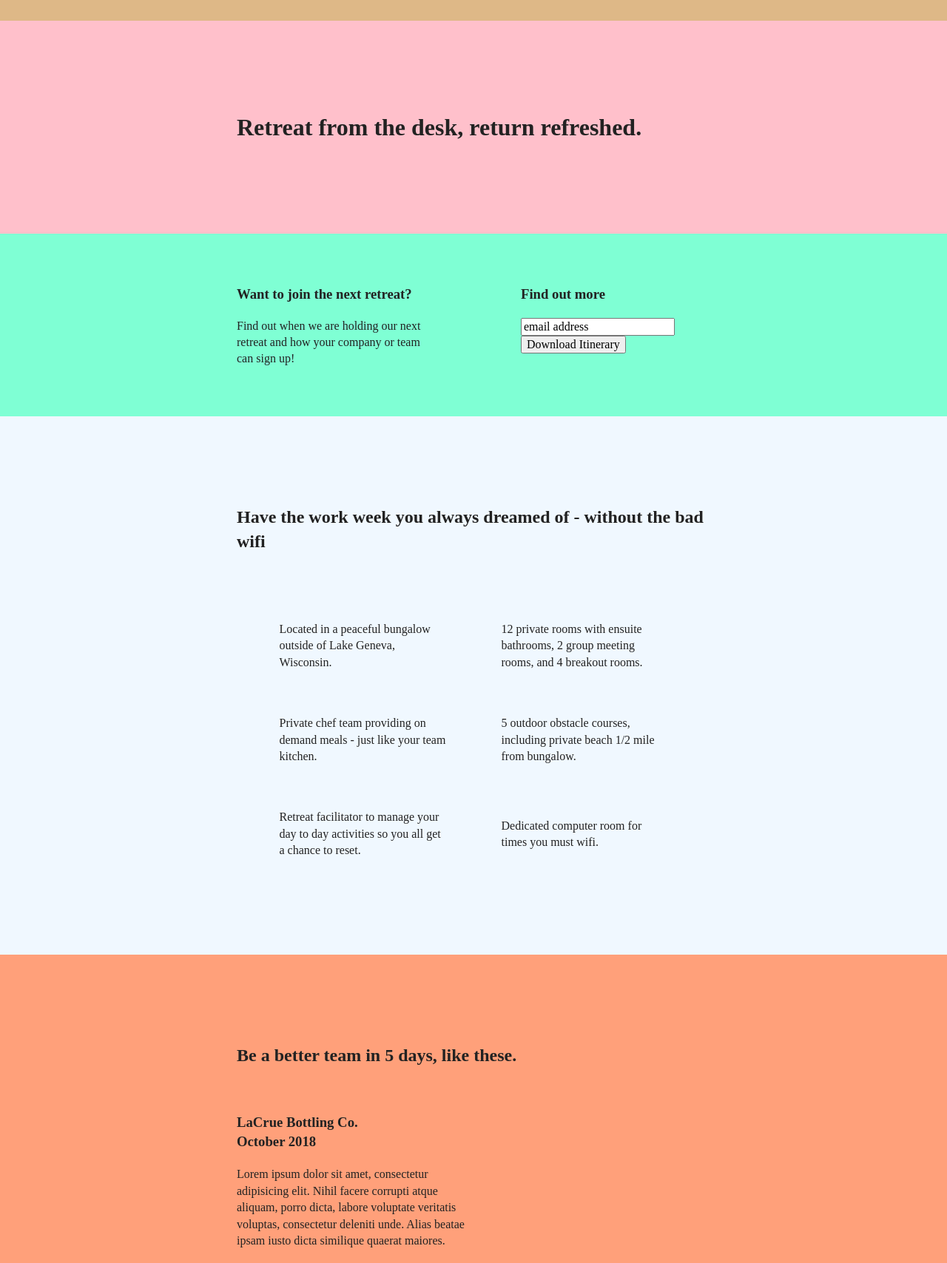
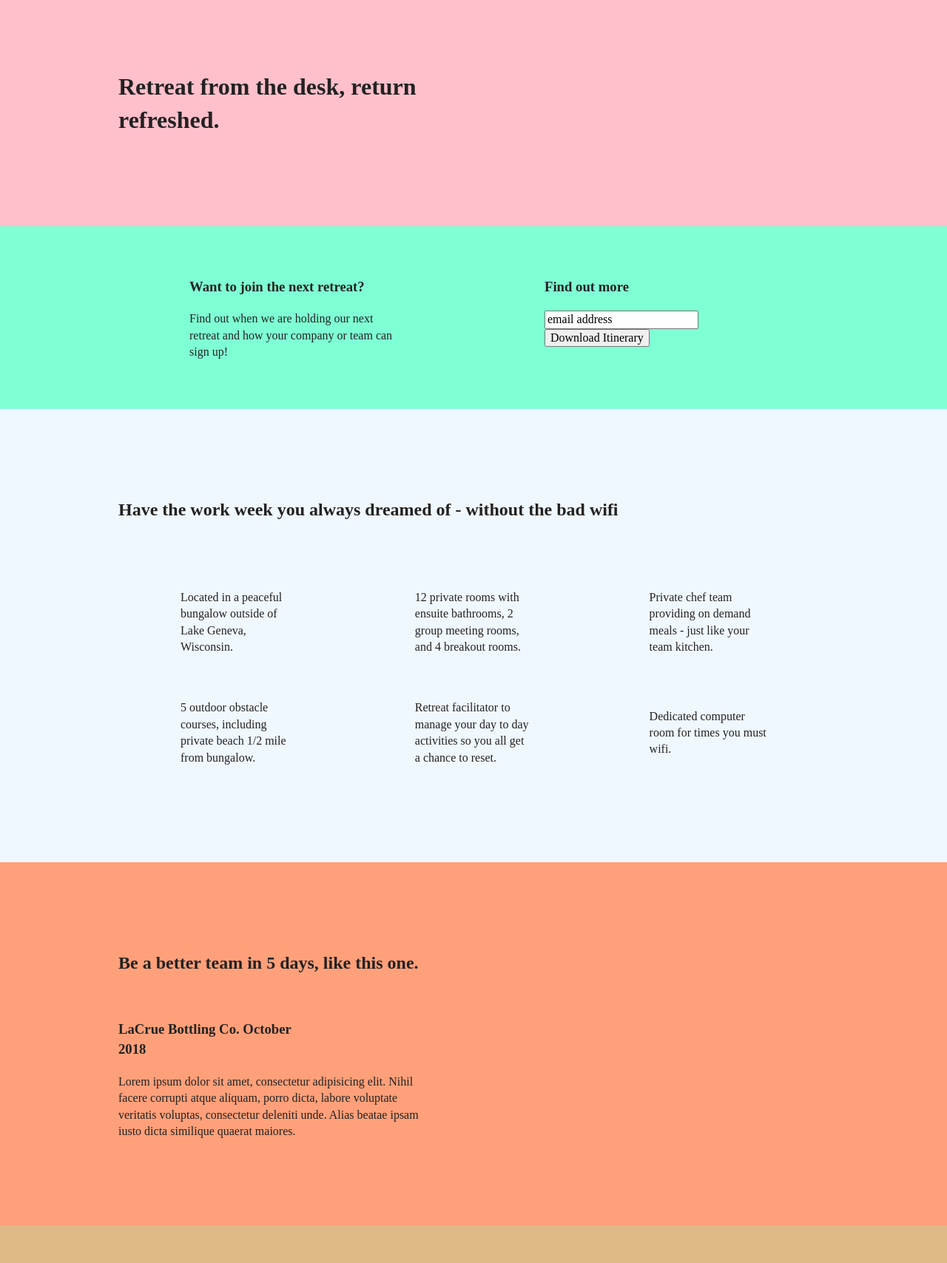
Before and after one commit to MJDellorusso/unplugged, a website: page index.html in a window 1280 px wide. Shown: the part 200-1908 px from the top of the page at 74% size. Drawn offline with Linux system fonts and the light colour scheme.

Commit message:
Added desktop styles

```diff
--- a/css/main.css
+++ b/css/main.css
@@ -491,8 +491,9 @@ aside h3 {
 
    ========================================================================== */
 
+   /*Tablet styles here*/
 @media screen and (min-width: 768px) {
-  /*Tablet styles here*/
+
 
   /*General Styles*/
 
@@ -510,8 +511,9 @@ aside h3 {
   }
 
   header .content-wrapper {
-    justify-content: space-around;
     width: 100%;
+    justify-content: space-between;
+
 
   }
 
@@ -537,7 +539,7 @@ aside h3 {
     margin: 50px 0;
     display: flex;
     justify-content: space-between;
-    flex-flow: row;
+    flex-flow: row wrap;
 
   }
 
@@ -549,18 +551,17 @@ aside h3 {
   /*features*/
 
   .features article {
-    width: 40%;
     display: flex;
-    justify-content: space-between;
+    justify-content: center;
     align-items: center;
-    flex-flow: column;
-    flex-basis: 300px;
+    flex-flow: column wrap;
+    flex-basis: 50%;
 
 
   }
 
   .features .features-item-description {
-    width: 75%;
+    width: 50%;
 
 
   }
@@ -568,27 +569,26 @@ aside h3 {
   /* Reviews */
 
   .reviews article {
-    width: 50%;
+
     display: flex;
-    justify-content: center;
+    justify-content: space-between;
 
   }
 
   .reviews article div {
 
-    width: 100%;
+    width: 50%;
   }
 
   /* Footer */
   footer .content-wrapper {
-    width: 80%;
+    width: 65%;
     margin: 100px 0;
   }
 
   .footer-content {
-    width: 100%;
     display: flex;
-    justify-content: space-around;
+    justify-content: space-between;
     align-items: center;
 
   }
@@ -599,7 +599,7 @@ aside h3 {
 
   footer .copyright {
 
-    width: 35%;
+    width: 100%;
   }
 
 /*======================================================
@@ -607,9 +607,10 @@ aside h3 {
 ========================================================*/
 
 .mission-content {
-        display: flex;
-        justify-content: space-between;
-        align-items: center;
+    display: flex;
+    justify-content: space-between;
+    align-items: center;
+    padding-top: 20px;
 
 }
 
@@ -619,14 +620,14 @@ aside h3 {
 }
 
 .contact-section .content-wrapper h2 {
-    width: 50%;
+    width: 80%;
 
 }
 
 .contact-content {
     display: flex;
     justify-content: space-between;
-    align-items: center;
+    align-items: flex-start;
 
 }
 
@@ -653,11 +654,62 @@ aside h3 {
 
 }
 
+/*Desktop styles here*/
 @media screen and (min-width: 1200px) {
 
+  .content-wrapper {
+    max-width: 960px;
+  }
 
-  /*Desktop styles here*/
+  /* Hero */
+  .hero-area h1 {
+    width: 55%;
+  }
+
+  /* Aside */
+  aside .content-wrapper {
+    justify-content: space-around;
+  }
+
+  aside .content-wrapper .form-description,
+  aside .content-wrapper .form {
+    width: 30%;
+  }
+
+  /* Features */
+  .features h2 {
+    width: 90%;
+  }
+
+  .features article {
+    flex-basis: 33%;
+  }
+
+/* Reviews */
+.reviews article div {
+  width: 45%;
 }
+
+/*======================================================
+                      About Page
+========================================================*/
+
+.mission h2, .contact-section .content-wrapper h2 {
+  width: 95%;
+}
+
+/*======================================================
+                      FAQ Page
+========================================================*/
+
+.faq h2 {
+  width: 100%;
+}
+
+  }
+
+
+
 
 @media print,
   (-webkit-min-device-pixel-ratio: 1.25),
--- a/index.html
+++ b/index.html
@@ -107,7 +107,7 @@
 
     <section class="reviews">
       <div class="content-wrapper">
-        <h2>Be a better team in 5 days, like these.</h2>
+        <h2>Be a better team in 5 days, like this one.   </h2>
         <article>
           <div>
             <h3>LaCrue Bottling Co. October 2018</h3>
```
Also changed, not shown: about/index.html (+1 -1 lines).
